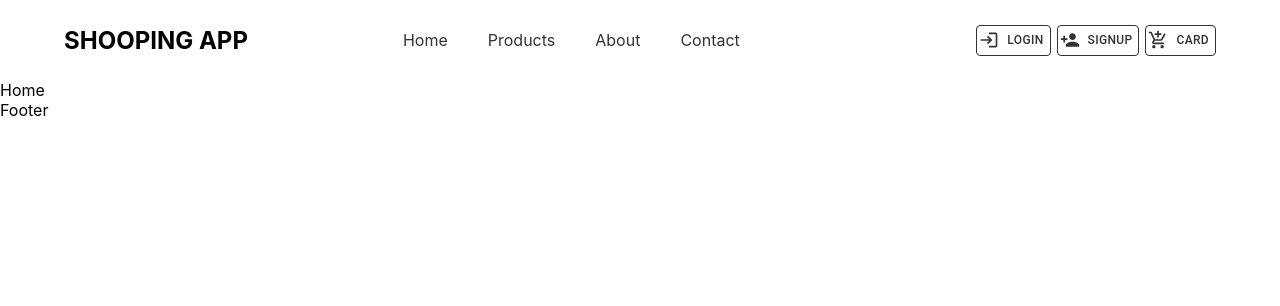
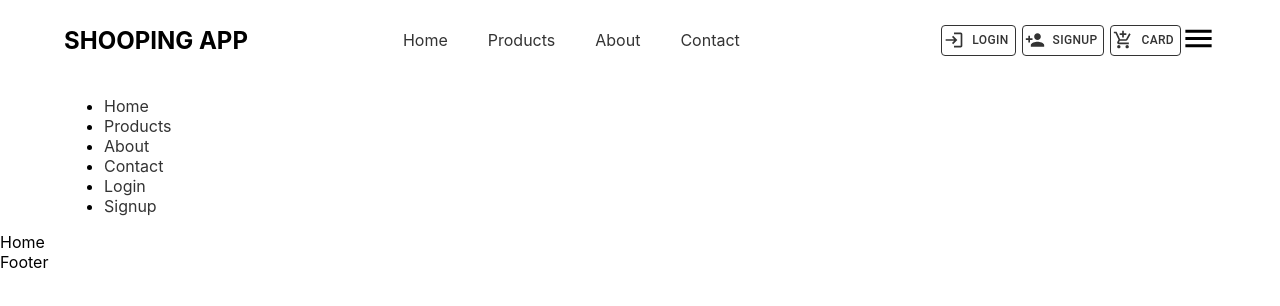
Before and after one commit to Bahaa83/EcommerceProject, a React (Create React App) app in the folder shooping-app-client/: page / in a window 1280 px wide. Shown: the top 306 px of the page. Built offline with nearby package versions, Linux system fonts and the light colour scheme.

Commit message:
Add toggle state

```diff
--- a/shooping-app-client/src/Components/Navbar.js
+++ b/shooping-app-client/src/Components/Navbar.js
@@ -7,9 +7,12 @@ import { styled } from '@mui/material/styles';
 import LoginIcon from '@mui/icons-material/Login';
 import PersonAddIcon from '@mui/icons-material/PersonAdd';
 import AddShoppingCartIcon from '@mui/icons-material/AddShoppingCart';
+import MenuIcon from '@mui/icons-material/Menu';
+import { useState } from 'react';
 
 
 const Navbar = () => {
+    const [toggle, setToggle] = useState(false);
     const NavButton = styled(Button)({
         color: "#333",
         transition: "0.3s",
@@ -40,7 +43,20 @@ const Navbar = () => {
                             <NavButton href='/card' variant="outlined" startIcon={<AddShoppingCartIcon  fontSize="small"  />}>Card</NavButton>
                         </div>
                     </div>
+                    <div className={Styles.menuIcon} onClick={()=> setToggle(!toggle)}>
+                        <MenuIcon fontSize='large' />
+                    </div>
                 </nav>
+                <div className={toggle? Styles.openMegaMenu : Styles.closeMegaMenu}>
+                    <ul className={Styles.menuLinks}>
+                        <li className={Styles.menuItem}><NavLink className={Styles.textDeco} onClick={()=>setToggle(!toggle)} to="/">Home</NavLink></li>
+                        <li className={Styles.menuItem}><NavLink className={Styles.textDeco} onClick={()=>setToggle(!toggle)}to="/products">Products</NavLink></li>
+                        <li className={Styles.menuItem}><NavLink className={Styles.textDeco} onClick={()=>setToggle(!toggle)} to="/about">About</NavLink></li>
+                        <li className={Styles.menuItem}><NavLink className={Styles.textDeco} onClick={()=>setToggle(!toggle)}to="/contact">Contact</NavLink></li>
+                        <li className={Styles.menuItem}><NavLink className={Styles.textDeco} onClick={()=>setToggle(!toggle)} to="/login">Login</NavLink></li>
+                        <li className={Styles.menuItem}><NavLink className={Styles.textDeco} onClick={()=>setToggle(!toggle)} to="/signup">Signup</NavLink></li>
+                    </ul>
+                </div>
             </div>
         </section>
     )
```
